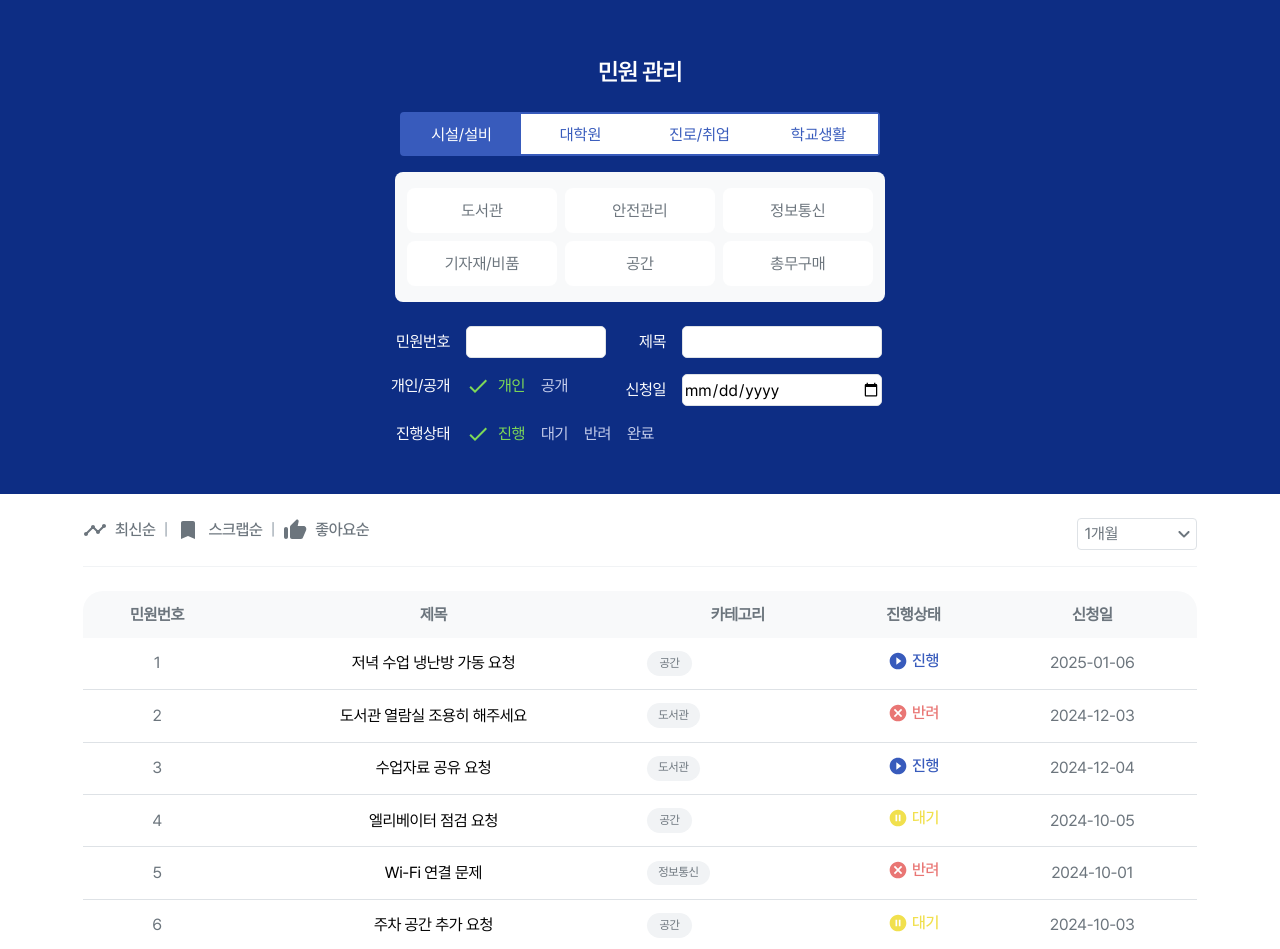
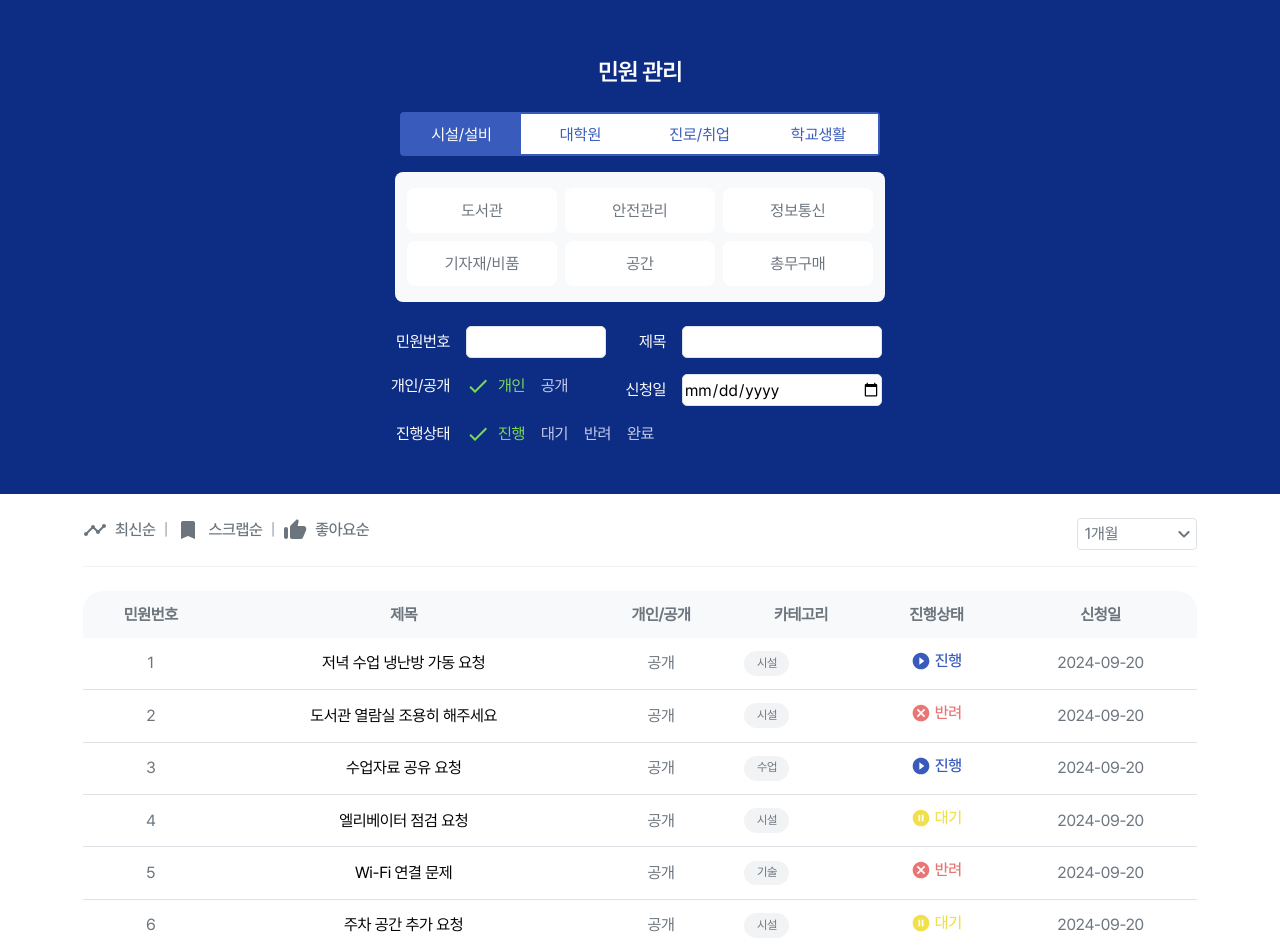
Before and after one commit to waieiches/SM-137-Frontend, a React (Vite) app: page /admin/home in a window 1280 px wide. Shown: the top 949 px of the page. Built offline with nearby package versions, Linux system fonts and the light colour scheme.

Commit message:
Revert "feat: 필터링 및 정렬 코드 불러오기"
This reverts commit 4aa35c932a9a0c50179ee83ae0a77817267dcd04.

```diff
--- a/src/mockData.ts
+++ b/src/mockData.ts
@@ -4,132 +4,112 @@ export const mockData: DataType[] = [
   {
     id: 1,
     title: "저녁 수업 냉난방 가동 요청",
-    hashtag: ["시설", "설비", "냉난방"],
-    category: "공간",
+    category: ["시설", "설비", "냉난방"],
     status: "inProgress",
     content:
       "안녕하세요, 저는 저녁 시간대에 수업을 듣고 있는 학생입니다. 최근 들어 강의실 내부가 너무 덥거나 추운 경우가 많아 학습 환경이 다소 불편한데, 저녁 수업시간에도 냉난방을 틀어주실 수 있을까요?",
-    likes: 10,
-    bookmarks: 0,
-    date: "2025-01-06T10:15:00.000Z", // 1개월 이내
-    answer: "",
+    likes: 12,
+    bookmarks: 3,
+    date: "2024-09-20",
   },
   {
     id: 2,
     title: "도서관 열람실 조용히 해주세요",
-    hashtag: ["시설", "도서관", "조용한 환경"],
-    category: "도서관",
+    category: ["시설", "도서관", "조용한 환경"],
     status: "rejected",
     content:
       "도서관 열람실에서 시끄러운 소음이 계속 발생하고 있어 집중이 잘 되지 않습니다. 조용한 환경을 유지할 수 있도록 조치를 부탁드립니다.",
-    likes: 8,
-    bookmarks: 1,
-    date: "2024-12-03T09:00:00.000Z", // 1개월 이내
-    answer: "안녕하세요, 숙명여자대학교 시설관리팀입니다.",
+    likes: 12,
+    bookmarks: 3,
+    date: "2024-09-20",
   },
   {
     id: 3,
     title: "수업자료 공유 요청",
-    hashtag: ["수업", "자료", "도서관"],
-    category: "도서관",
+    category: ["수업", "자료", "공유"],
     status: "inProgress",
     content:
       "이번 수업에 사용된 자료를 공유해주실 수 있을까요? 수업 중에 놓친 부분이 있어서 자료가 필요합니다.",
     likes: 12,
-    bookmarks: 10,
-    date: "2024-12-04T17:45:00.000Z", // 1개월 이내
-    answer: "안녕하세요, 숙명여자대학교 시설관리팀입니다.",
+    bookmarks: 3,
+    date: "2024-09-20",
   },
   {
     id: 4,
     title: "엘리베이터 점검 요청",
-    hashtag: ["시설", "설비", "엘리베이터"],
-    category: "공간",
+    category: ["시설", "설비", "엘리베이터"],
     status: "pending",
     content:
       "엘리베이터가 자주 멈추고 고장 나는 것 같습니다. 점검을 요청드립니다.",
-    likes: 0,
-    bookmarks: 5,
-    date: "2024-10-05T14:30:00.000Z", // 3개월 이내
-    answer: "",
+    likes: 12,
+    bookmarks: 3,
+    date: "2024-09-20",
   },
   {
     id: 5,
     title: "Wi-Fi 연결 문제",
-    hashtag: ["기술", "네트워크", "Wi-Fi"],
-    category: "정보통신",
+    category: ["기술", "네트워크", "Wi-Fi"],
     status: "rejected",
     content: "Wi-Fi 연결이 자주 끊깁니다. 연결 상태를 개선해주시길 바랍니다.",
-    likes: 1,
-    bookmarks: 1,
-    date: "2024-10-01T13:00:00.000Z", // 3개월 이내
-    answer: "",
+    likes: 12,
+    bookmarks: 3,
+    date: "2024-09-20",
   },
   {
     id: 6,
     title: "주차 공간 추가 요청",
-    hashtag: ["시설", "주차", "공간 추가"],
-    category: "공간",
+    category: ["시설", "주차", "공간 추가"],
     status: "pending",
     content:
       "캠퍼스 내 주차 공간이 부족하여 주차가 어려운 경우가 많습니다. 주차 공간을 추가로 마련해주시기 바랍니다.",
-    likes: 1,
-    bookmarks: 5,
-    date: "2024-10-03T12:30:00.000Z", // 3개월 이내
-    answer: "",
+    likes: 12,
+    bookmarks: 3,
+    date: "2024-09-20",
   },
   {
     id: 7,
     title: "수업 일정 변경 요청",
-    hashtag: ["수업", "경력개발", "변경"],
-    category: "학사",
+    category: ["수업", "일정", "변경"],
     status: "completed",
     content:
       "다음 주 수업 시간이 갑자기 변경되어 불편합니다. 가능한 한 예고 없이 일정 변경을 자제해주시기 바랍니다.",
-    likes: 24,
-    bookmarks: 4,
-    date: "2024-07-05T10:00:00.000Z", // 6개월 이내
-    answer: "",
+    likes: 12,
+    bookmarks: 3,
+    date: "2024-09-20",
   },
   {
     id: 8,
     title: "카페에서 음료 제공 시간 연장",
-    hashtag: ["시설", "식음료", "시간 연장"],
-    category: "공간",
+    category: ["시설", "식음료", "시간 연장"],
     status: "inProgress",
     content:
       "카페의 음료 제공 시간이 너무 일찍 종료됩니다. 더 늦게까지 음료를 제공해주시면 좋겠습니다.",
-    likes: 15,
+    likes: 12,
     bookmarks: 3,
-    date: "2024-07-10T11:15:00.000Z", // 6개월 이내
-    answer: "",
+    date: "2024-09-20",
   },
-  {
-    id: 9,
+  { id: 9,
     title: "교내 행사 관련 공지 요청",
-    hashtag: ["행사", "공지", "알림"],
-    category: "학생활동지원",
+    category: ["행사", "공지", "알림"],
     status: "completed",
     content:
       "다음 주 예정된 교내 행사에 대한 자세한 공지가 필요합니다. 참여자들에게 사전 안내를 부탁드립니다.",
-    likes: 6,
+    likes: 12,
     bookmarks: 3,
-    date: "2024-07-11T16:45:00.000Z", // 6개월 이내
-    answer: "",
+    date: "2024-09-20",
   },
   {
     id: 10,
     title: "학생 회관 내부 청소 요청",
-    hashtag: ["시설", "청소", "학생 회관"],
-    category: "공간",
+    category: ["시설", "청소", "학생 회관"],
     status: "pending",
     content: "학생 회관 내부가 많이 지저분합니다. 청소를 해주실 수 있나요?",
-    likes: 2,
+    likes: 12,
     bookmarks: 3,
-    date: "2024-07-12T14:00:00.000Z", // 6개월 이내
-    answer: "안녕하세요, 숙명여자대학교 시설관리팀입니다.",
+    date: "2024-09-20",
   },
 ];
+
 export const commentMockData: CommentType[] = [
   {
     content:
--- a/src/pages/admin-home/AdminHome.tsx
+++ b/src/pages/admin-home/AdminHome.tsx
@@ -4,7 +4,6 @@ import CategorySelect from "../../components/category-select/CategorySelect";
 import SortBar from "../../components/sort-bar/SortBar";
 import AdminContentList from "./../view/AdminContentList";
 import FormComponent from "./../view/AdminSearch";
-import { ViewProvider } from "../../contexts/ViewContext";
 
 const Background = styled.div`
   width: 100%;
--- a/src/pages/view/AdminContentList.tsx
+++ b/src/pages/view/AdminContentList.tsx
@@ -4,7 +4,6 @@ import { DataType } from "../../types/Type";
 import StatusDisplay from "../../components/status-button/StatusDisplay";
 import CategoryTagGroup from "../../components/category-tag/CategoryTagGroup";
 import Pagination from "../../components/pagination/Pagination";
-import { ViewContext } from "../../contexts/ViewContext";
 
 const Container = styled.div`
   max-width: 1114px;
@@ -57,7 +56,6 @@ interface ContentListProps {
   data: DataType[];
 }
 
-
 const AdminContentList: React.FC<ContentListProps> = ({ data }) => {
   const pageSize = 10;
   const [currentPage, setCurrentPage] = useState(1);
@@ -73,10 +71,6 @@ const AdminContentList: React.FC<ContentListProps> = ({ data }) => {
     setCurrentPage(page);
   };
 
-  const formatDate = (isoDate: string) => {
-    return new Date(isoDate).toISOString().split("T")[0];
-  };
-
   return (
     <Container>
       <Table>
@@ -84,6 +78,7 @@ const AdminContentList: React.FC<ContentListProps> = ({ data }) => {
           <HeaderRow>
             <HeaderCell>민원번호</HeaderCell>
             <HeaderCell>제목</HeaderCell>
+            <HeaderCell>개인/공개</HeaderCell>
             <HeaderCell>카테고리</HeaderCell>
             <HeaderCell>진행상태</HeaderCell>
             <HeaderCell>신청일</HeaderCell>
@@ -94,13 +89,14 @@ const AdminContentList: React.FC<ContentListProps> = ({ data }) => {
             <DataRow key={index}>
               <Cell>{`${(currentPage - 1) * pageSize + index + 1}`}</Cell>
               <TitleCell>{item.title}</TitleCell>
+              <Cell>공개</Cell>
               <Cell>
-                <CategoryTagGroup tagArray={[item.category]} />
+                <CategoryTagGroup tagArray={[item.category[0]]} />
               </Cell>
               <Cell>
                 <StatusDisplay type={item.status} />
               </Cell>
-              <Cell>{formatDate(item.date)}</Cell>
+              <Cell>{item.date}</Cell>
             </DataRow>
           ))}
         </tbody>
```
Also changed, not shown: src/contexts/ViewContext.tsx (deleted, +0 -42 lines), src/hooks/useFilter.ts (deleted, +0 -86 lines), src/hooks/useSort.ts (deleted, +0 -73 lines), src/types/Type.ts (+2 -20 lines), src/utils/MatchingOption.ts (deleted, +0 -12 lines).
